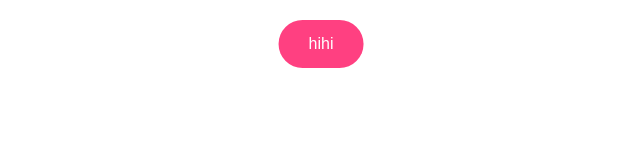
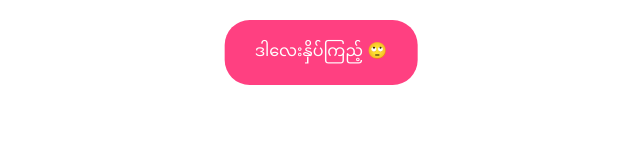
Before and after one commit to N1XK/Random-Image, a plain HTML site: page index.html in a window 1280 px wide. Shown: the whole page, without its empty margins (319-959 px from the left). Drawn offline with Linux system fonts and the light colour scheme.

Commit message:
Update index.html

```diff
--- a/index.html
+++ b/index.html
@@ -30,6 +30,7 @@
             font-size: 16px; /* Font size */
             cursor: pointer; /* Pointer cursor on hover */
             transition: background-color 0.3s, transform 0.3s; /* Smooth transitions */
+            white-space: nowrap;
         }
         button:hover {
             background-color: #f50057; /* Darker pink on hover */
@@ -61,7 +62,7 @@
 <body>
 
 <div class="button-container">
-    <button onclick="generateRandomImage()">hihi</button>
+    <button onclick="generateRandomImage()">ဒါလေးနှိပ်ကြည့် 🙄</button>
 </div>
 
 <div class="image-container" id="imageContainer">
```
